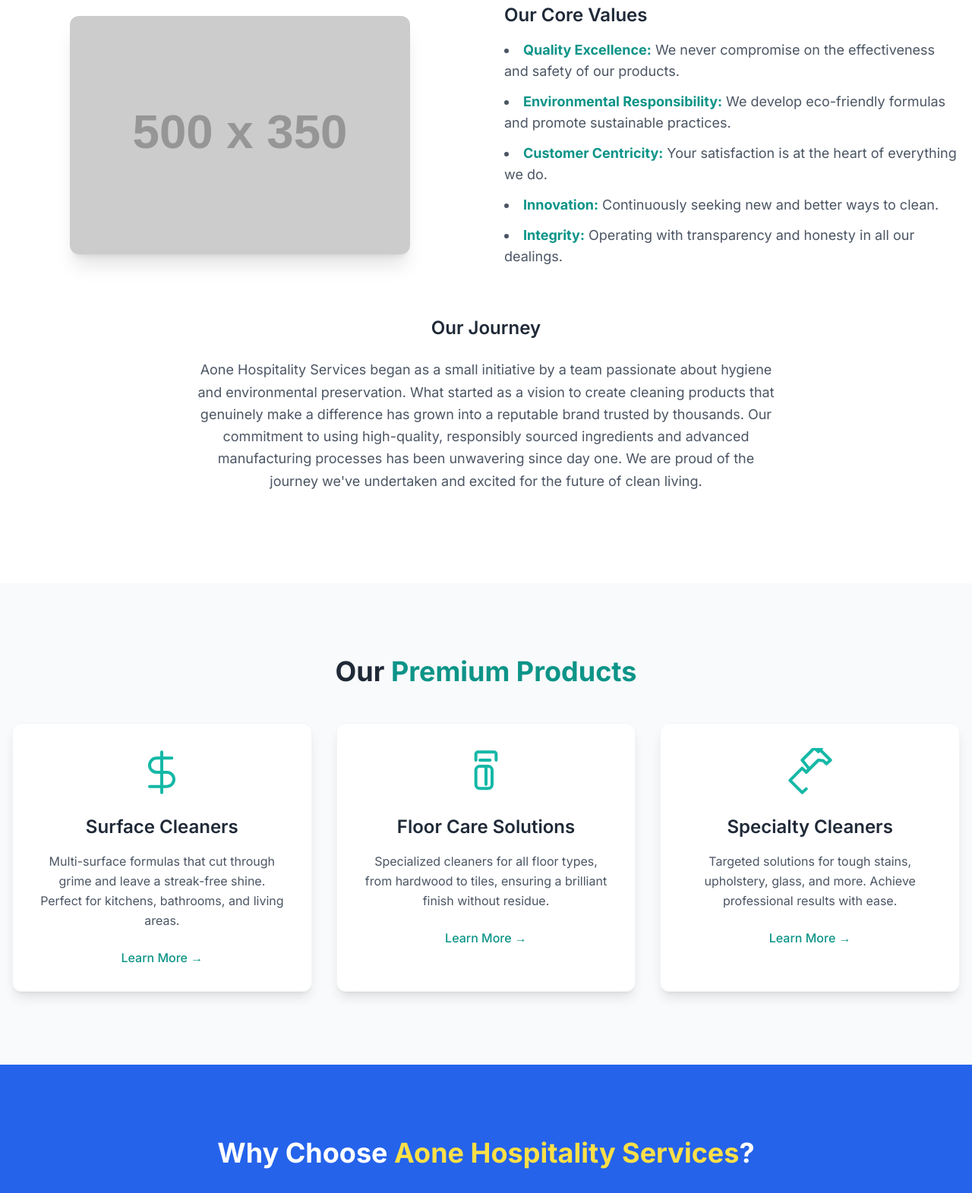
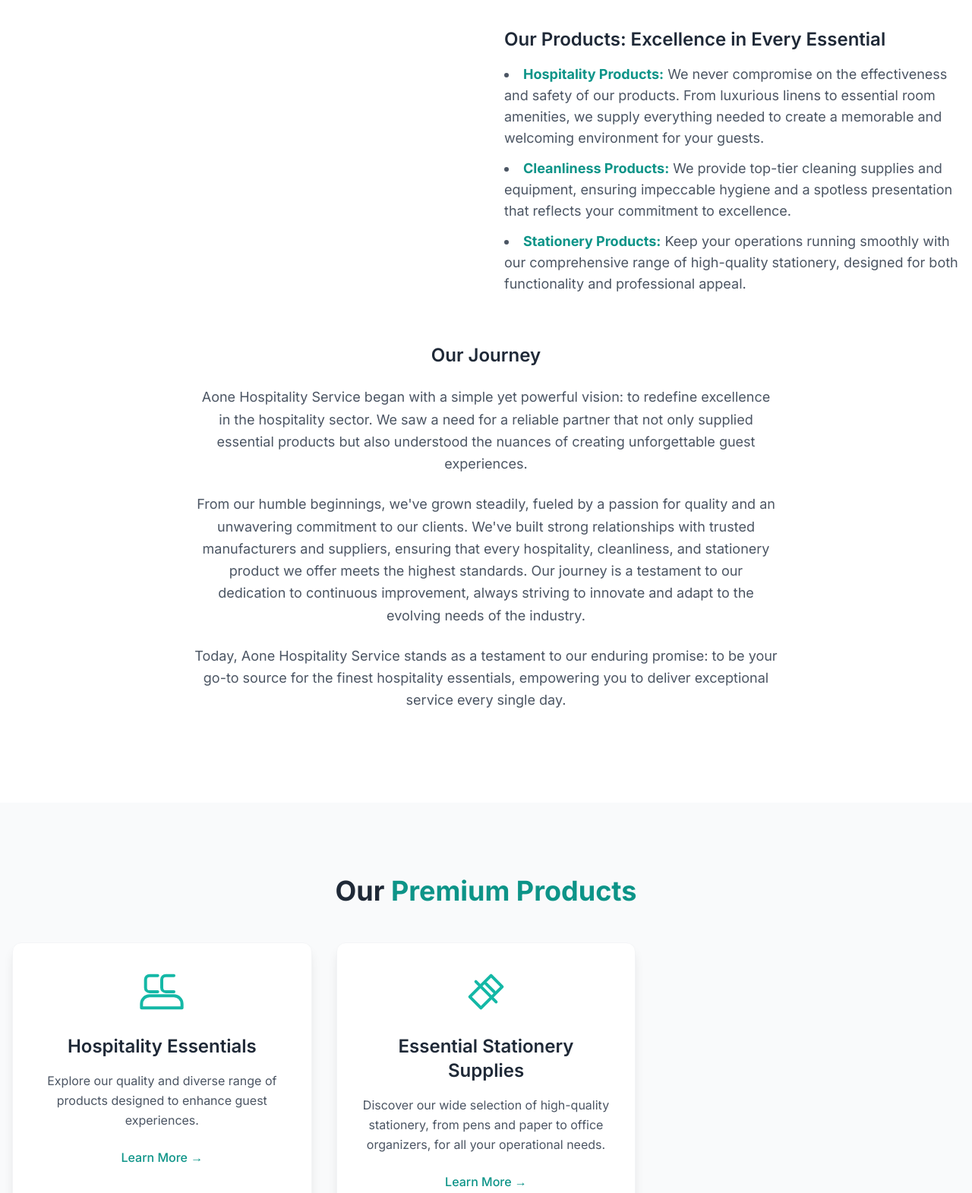
Before and after one commit to Majidtamboli844/aone-hospitality, a plain HTML site: page about.html in a window 1280 px wide. Shown: the part 1219-2790 px from the top of the page at 76% size. Drawn offline with nearby package versions, Linux system fonts and the light colour scheme; placeholder pictures from the web are drawn by us.

Commit message:
Update about.html

```diff
--- a/about.html
+++ b/about.html
@@ -80,7 +80,6 @@
                 <a href="index.html" class="text-gray-600 hover:text-teal-600 font-medium transition duration-300 rounded-md p-2">Home</a>
                 <a href="product.html" class="text-gray-600 hover:text-teal-600 font-medium transition duration-300 rounded-md p-2">Products</a>
                 <a href="#why-choose-us" class="text-gray-600 hover:text-teal-600 font-medium transition duration-300 rounded-md p-2">Why Choose Us</a>
-                <a href="#testimonials" class="text-gray-600 hover:text-teal-600 font-medium transition duration-300 rounded-md p-2">Testimonials</a>
                 <a href="contact.html" class="px-5 py-2 bg-teal-600 text-white rounded-lg hover:bg-teal-700 transition duration-300 shadow-md">Contact Us</a>
             </div>
             <!-- Mobile Menu Button (Hamburger) -->
@@ -95,7 +94,6 @@
             <a href="index.html" class="text-gray-600 hover:text-teal-600 font-medium transition duration-300 rounded-md p-2">Home</a>
             <a href="product.html" class="block px-4 py-2 text-gray-700 hover:bg-gray-100 rounded-md transition duration-300">Products</a>
             <a href="#why-choose-us" class="block px-4 py-2 text-gray-700 hover:bg-gray-100 rounded-md transition duration-300">Why Choose Us</a>
-            <a href="#testimonials" class="block px-4 py-2 text-gray-700 hover:bg-gray-100 rounded-md transition duration-300">Testimonials</a>
             <a href="contact.html" class="block px-4 py-2 text-teal-600 hover:bg-teal-50 rounded-md transition duration-300 font-medium">Contact Us</a>
         </div>
     </header>
@@ -110,7 +108,7 @@
             <p class="text-lg md:text-xl max-w-2xl mx-auto mb-10 opacity-90 animate-fade-in-up delay-200">
                 Premium cleaning solutions for a healthier, happier home and workplace.
             </p>
-            <a href="#products" class="inline-block bg-white text-teal-700 font-bold py-3 px-8 rounded-full shadow-lg hover:bg-gray-100 hover:scale-105 transition duration-300 transform animate-fade-in-up delay-400">
+            <a href="product.html" class="inline-block bg-white text-teal-700 font-bold py-3 px-8 rounded-full shadow-lg hover:bg-gray-100 hover:scale-105 transition duration-300 transform animate-fade-in-up delay-400">
                 Explore Our Products
             </a>
         </div>
@@ -123,7 +121,7 @@
 
             <div class="grid grid-cols-1 md:grid-cols-2 gap-12 items-center mb-16">
                 <div class="order-2 md:order-1 text-center md:text-left">
-                    <h3 class="text-2xl font-semibold text-gray-800 mb-4">Our Mission & Vision</h3>
+                    <h3 class="text-2xl font-semibold text-gray-800 mb-4">Experience Aone Hospitality: Where Every Detail Matters</h3>
                     <p class="text-lg text-gray-600 leading-relaxed mb-6">
                         At Aone Hospitality Services, we believe that a clean environment is the foundation of a healthy and productive life. Our mission is to provide innovative, high-quality, and eco-friendly cleaning solutions that empower individuals and businesses to maintain impeccable hygiene effortlessly. We envision a world where superior cleanliness is achievable without compromising on sustainability or safety.
                     </p>
@@ -132,22 +130,18 @@
                     </p>
                 </div>
                 <div class="order-1 md:order-2 flex justify-center">
-                    <img src="https://placehold.co/500x350/E0F2F7/2C5282?text=Our+Mission+Vision" alt="Our Mission and Vision" class="rounded-xl shadow-xl transform hover:scale-105 transition duration-300 w-full max-w-md">
                 </div>
             </div>
 
             <div class="grid grid-cols-1 md:grid-cols-2 gap-12 items-center mb-16">
                 <div class="flex justify-center">
-                    <img src="https://placehold.co/500x350/D1FAE5/065F46?text=Our+Values" alt="Our Values" class="rounded-xl shadow-xl transform hover:scale-105 transition duration-300 w-full max-w-md">
                 </div>
                 <div class="text-center md:text-left">
-                    <h3 class="text-2xl font-semibold text-gray-800 mb-4">Our Core Values</h3>
+                    <h3 class="text-2xl font-semibold text-gray-800 mb-4">Our Products: Excellence in Every Essential</h3>
                     <ul class="text-lg text-gray-600 space-y-3 list-disc list-inside">
-                        <li><strong class="text-teal-600">Quality Excellence:</strong> We never compromise on the effectiveness and safety of our products.</li>
-                        <li><strong class="text-teal-600">Environmental Responsibility:</strong> We develop eco-friendly formulas and promote sustainable practices.</li>
-                        <li><strong class="text-teal-600">Customer Centricity:</strong> Your satisfaction is at the heart of everything we do.</li>
-                        <li><strong class="text-teal-600">Innovation:</strong> Continuously seeking new and better ways to clean.</li>
-                        <li><strong class="text-teal-600">Integrity:</strong> Operating with transparency and honesty in all our dealings.</li>
+                        <li><strong class="text-teal-600">Hospitality Products:</strong> We never compromise on the effectiveness and safety of our products. From luxurious linens to essential room amenities, we supply everything needed to create a memorable and welcoming environment for your guests.</li>
+                        <li><strong class="text-teal-600">Cleanliness Products:</strong> We provide top-tier cleaning supplies and equipment, ensuring impeccable hygiene and a spotless presentation that reflects your commitment to excellence.</li>
+                        <li><strong class="text-teal-600">Stationery Products:</strong> Keep your operations running smoothly with our comprehensive range of high-quality stationery, designed for both functionality and professional appeal.</li>
                     </ul>
                 </div>
             </div>
@@ -155,7 +149,13 @@
             <div class="text-center md:text-left">
                 <h3 class="text-2xl font-semibold text-gray-800 mb-6 text-center">Our Journey</h3>
                 <p class="text-lg text-gray-600 leading-relaxed max-w-3xl mx-auto mb-6 text-center">
-                   Aone Hospitality Services began as a small initiative by a team passionate about hygiene and environmental preservation. What started as a vision to create cleaning products that genuinely make a difference has grown into a reputable brand trusted by thousands. Our commitment to using high-quality, responsibly sourced ingredients and advanced manufacturing processes has been unwavering since day one. We are proud of the journey we've undertaken and excited for the future of clean living.
+                  Aone Hospitality Service began with a simple yet powerful vision: to redefine excellence in the hospitality sector. We saw a need for a reliable partner that not only supplied essential products but also understood the nuances of creating unforgettable guest experiences.
+                </p>
+                <p class="text-lg text-gray-600 leading-relaxed max-w-3xl mx-auto mb-6 text-center">
+                  From our humble beginnings, we've grown steadily, fueled by a passion for quality and an unwavering commitment to our clients. We've built strong relationships with trusted manufacturers and suppliers, ensuring that every hospitality, cleanliness, and stationery product we offer meets the highest standards. Our journey is a testament to our dedication to continuous improvement, always striving to innovate and adapt to the evolving needs of the industry.
+                </p>
+                <p class="text-lg text-gray-600 leading-relaxed max-w-3xl mx-auto mb-6 text-center">
+                 Today, Aone Hospitality Service stands as a testament to our enduring promise: to be your go-to source for the finest hospitality essentials, empowering you to deliver exceptional service every single day.
                 </p>
             </div>
         </div>
@@ -170,47 +170,32 @@
                 <div class="bg-white p-8 rounded-xl shadow-lg border border-gray-100 transform hover:scale-105 transition duration-300 group">
                 <div class="text-teal-500 mb-6 flex justify-center">
                     <svg xmlns="http://www.w3.org/2000/svg" class="h-16 w-16 group-hover:text-blue-600 transition duration-300" viewBox="0 0 24 24" fill="none" stroke="currentColor" stroke-width="1.5" stroke-linecap="round" stroke-linejoin="round">
-                            <path d="M12 2v20M17 5H9.5a3.5 3.5 0 0 0 0 7h5a3.5 3.5 0 0 1 0 7H6"></path>
+                       <path d="M2 20v-2a4 4 0 0 1 4-4h12a4 4 0 0 1 4 4v2H2z"></path>
+                       <path d="M10 12H6a2 2 0 0 1-2-2V6a2 2 0 0 1 2-2h4"></path>
+                       <path d="M18 12h-4a2 2 0 0 1-2-2V6a2 2 0 0 1 2-2h4"></path>
                     </svg>
                 </div>
-                    <h3 class="text-2xl font-semibold text-gray-800 mb-4">Surface Cleaners</h3>
+                 <h3 class="text-2xl font-semibold text-gray-800 mb-4">Hospitality Essentials</h3>
                  <p class="text-gray-600 leading-relaxed">
-                        Multi-surface formulas that cut through grime and leave a streak-free shine. Perfect for kitchens, bathrooms, and living areas.
+                   Explore our quality and diverse range of products designed to enhance guest experiences.
                 </p>
-                    <a href="#" class="mt-6 inline-block text-teal-600 hover:text-teal-800 font-medium group-hover:underline transition duration-300">Learn More &rarr;</a>
+                <a href="hos.html" class="mt-6 inline-block text-teal-600 hover:text-teal-800 font-medium group-hover:underline transition duration-300">Learn More &rarr;</a>
                </div>
 
                 <!-- Product Card 2 -->
                 <div class="bg-white p-8 rounded-xl shadow-lg border border-gray-100 transform hover:scale-105 transition duration-300 group">
                  <div class="text-teal-500 mb-6 flex justify-center">
                     <svg xmlns="http://www.w3.org/2000/svg" class="h-16 w-16 group-hover:text-blue-600 transition duration-300" viewBox="0 0 24 24" fill="none" stroke="currentColor" stroke-width="1.5" stroke-linecap="round" stroke-linejoin="round">
-                            <path d="M7 6V3a1 1 0 0 1 1-1h8a1 1 0 0 1 1 1v3"></path>
-                            <path d="M11 9H9a2 2 0 0 0-2 2v7a2 2 0 0 0 2 2h4a2 2 0 0 0 2-2v-7a2 2 0 0 0-2-2h-2"></path>
-                            <path d="M12 18V9"></path>
-                            <path d="M14 6H9"></path>
+                       <path d="M14.5 4L20 9.5L9.5 20L4 14.5L14.5 4Z"></path>
+                       <path d="M12 8L16 12"></path>
+                       <path d="M7 7L17 17"></path>
                    </svg>
               </div>
-                    <h3 class="text-2xl font-semibold text-gray-800 mb-4">Floor Care Solutions</h3>
+               <h3 class="text-2xl font-semibold text-gray-800 mb-4">Essential Stationery Supplies</h3>
                 <p class="text-gray-600 leading-relaxed">
-                        Specialized cleaners for all floor types, from hardwood to tiles, ensuring a brilliant finish without residue.
+                    Discover our wide selection of high-quality stationery, from pens and paper to office organizers, for all your operational needs.
                </p>
-                    <a href="#" class="mt-6 inline-block text-teal-600 hover:text-teal-800 font-medium group-hover:underline transition duration-300">Learn More &rarr;</a>
-                </div>
-
-                <!-- Product Card 3 -->
-                <div class="bg-white p-8 rounded-xl shadow-lg border border-gray-100 transform hover:scale-105 transition duration-300 group">
-                    <div class="text-teal-500 mb-6 flex justify-center">
-                        <svg xmlns="http://www.w3.org/2000/svg" class="h-16 w-16 group-hover:text-blue-600 transition duration-300" viewBox="0 0 24 24" fill="none" stroke="currentColor" stroke-width="1.5" stroke-linecap="round" stroke-linejoin="round">
-                            <path d="M10 20.2L8 22 2 16l6-6 2 1.8 1.5-1.5L8 6l6-6 2 1.8 1.5-1.5L16 0l6 6-2 1.8-1.5-1.5L16 6l-6 6"></path>
-                        </svg>
-                    </div>
-                    <h3 class="text-2xl font-semibold text-gray-800 mb-4">Specialty Cleaners</h3>
-                    <p class="text-gray-600 leading-relaxed">
-                        Targeted solutions for tough stains, upholstery, glass, and more. Achieve professional results with ease.
-                    </p>
-                    <a href="#" class="mt-6 inline-block text-teal-600 hover:text-teal-800 font-medium group-hover:underline transition duration-300">Learn More &rarr;</a>
-                </div>
-            </div>
+               <a href="sta.html" class="mt-6 inline-block text-teal-600 hover:text-teal-800 font-medium group-hover:underline transition duration-300">Learn More &rarr;</a>
             </div>
     </section>
 
@@ -239,8 +224,8 @@
                             <path d="M12 16l4-4-4-4"></path>
                         </svg>
                     </div>
-                    <h3 class="text-xl font-semibold mb-3">Eco-Friendly Formulas</h3>
-                    <p class="text-gray-200">We are committed to sustainability with biodegradable ingredients and responsible packaging.</p>
+                    <h3 class="text-xl font-semibold mb-3">Comprehensive Product Range: </h3>
+                    <p class="text-gray-200">We are your single source for all critical needs. From luxurious hospitality essentials that pamper your guests, to advanced cleanliness products that ensure impeccable hygiene, and reliable stationery supplies that keep your operations seamless – we've got you covered. This saves you time and simplifies procurement.</p>
                 </div>
                 <!-- Feature 3 -->
                 <div class="flex flex-col items-center p-6 bg-blue-700 bg-opacity-70 rounded-xl shadow-lg transform hover:scale-105 transition duration-300">
@@ -260,32 +245,6 @@
         </div>
     </section>
 
-    <!-- Testimonials Section -->
-    <section id="testimonials" class="py-16 md:py-24 bg-gray-50">
-        <div class="container mx-auto px-4 text-center">
-            <h2 class="text-3xl md:text-4xl font-bold text-gray-800 mb-12">What Our <span class="text-teal-600">Customers Say</span></h2>
-            <div class="grid grid-cols-1 md:grid-cols-2 lg:grid-cols-3 gap-8">
-                <!-- Testimonial 1 -->
-                <div class="bg-white p-8 rounded-xl shadow-lg border border-gray-100 flex flex-col items-center">
-                    <img src="https://placehold.co/80x80/CCD1D9/36454F?text=JS" alt="Customer Jane Smith" class="rounded-full w-20 h-20 object-cover mb-4 ring-2 ring-teal-400">
-                    <p class="text-gray-700 italic mb-4">"Aone Hospitality Services products have transformed my home! Everything is so much cleaner and brighter, and I love that they are eco-friendly."</p>
-                    <p class="font-semibold text-gray-800">- Jane S., Homeowner</p>
-                </div>
-                <!-- Testimonial 2 -->
-                <div class="bg-white p-8 rounded-xl shadow-lg border border-gray-100 flex flex-col items-center">
-                    <img src="https://placehold.co/80x80/CCD1D9/36454F?text=MB" alt="Customer Mark Benson" class="rounded-full w-20 h-20 object-cover mb-4 ring-2 ring-teal-400">
-                    <p class="text-gray-700 italic mb-4">"As a professional cleaner, I rely on effective products. SparkleClean's industrial line is simply the best, delivering consistent, superior results."</p>
-                    <p class="font-semibold text-gray-800">- Mark B., Cleaning Business Owner</p>
-                </div>
-                <!-- Testimonial 3 -->
-                <div class="bg-white p-8 rounded-xl shadow-lg border border-gray-100 flex flex-col items-center">
-                    <img src="https://placehold.co/80x80/CCD1D9/36454F?text=AL" alt="Customer Anna Lee" class="rounded-full w-20 h-20 object-cover mb-4 ring-2 ring-teal-400">
-                    <p class="text-gray-700 italic mb-4">"Finally, cleaning products that work wonders and are safe for my family and pets. SparkleClean is now a staple in our household!"</p>
-                    <p class="font-semibold text-gray-800">- Anna L., Parent</p>
-                </div>
-            </div>
-        </div>
-    </section>
 
    <!-- Call to Action / Contact Section -->
     <section id="contact" class="bg-gradient-to-r from-teal-600 to-blue-600 text-white py-16 md:py-24 text-center">
```
Lines whose indentation alone changed are shown as unchanged.
